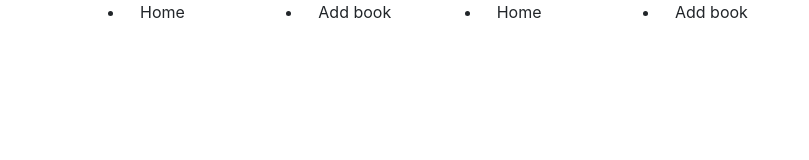
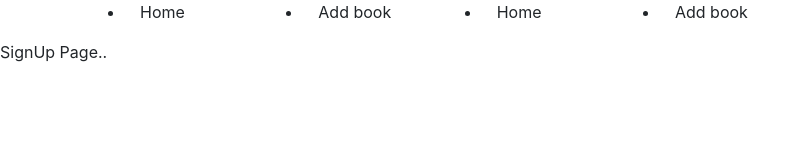
Before and after one commit to bikramoli/mernbookstore, a React (Create React App) app in the folder bookstore/: page /signup in a window 1280 px wide. Shown: the top 160 px of the page, without its empty margins (0-809 px from the left). Built offline with nearby package versions, Linux system fonts and the light colour scheme.

Commit message:
signup component

```diff
--- a/bookstore/src/App.js
+++ b/bookstore/src/App.js
@@ -7,6 +7,7 @@ import ShowBookList from './components/ShowBookList';
 import ShowBookDetails from './components/ShowBookDetails';
 import UpdateBookInfo from './components/UpdateBookInfo';
 import Navbar from './components/Navbar';
+import SignUp from './components/SignUp';
 
 class App extends Component {
   render() {
@@ -15,6 +16,7 @@ class App extends Component {
         <Navbar/>
         <Routes>
           <Route exact path='/' element={<ShowBookList/>} />
+          <Route path='/signup' element={<SignUp/>}/>
           <Route path='/create-book' element={<CreateBook/>} />
           <Route path='/edit-book/:id' element={<UpdateBookInfo/>} />
           <Route path='/show-book/:id' element={<ShowBookDetails/>} />
--- /dev/null
+++ b/bookstore/src/components/SignUp.js
@@ -0,0 +1,10 @@
+import React from "react";
+
+function SignUp(){
+    return(
+        <>
+         SignUp Page..
+        </>
+    )
+}
+export default SignUp;
```
